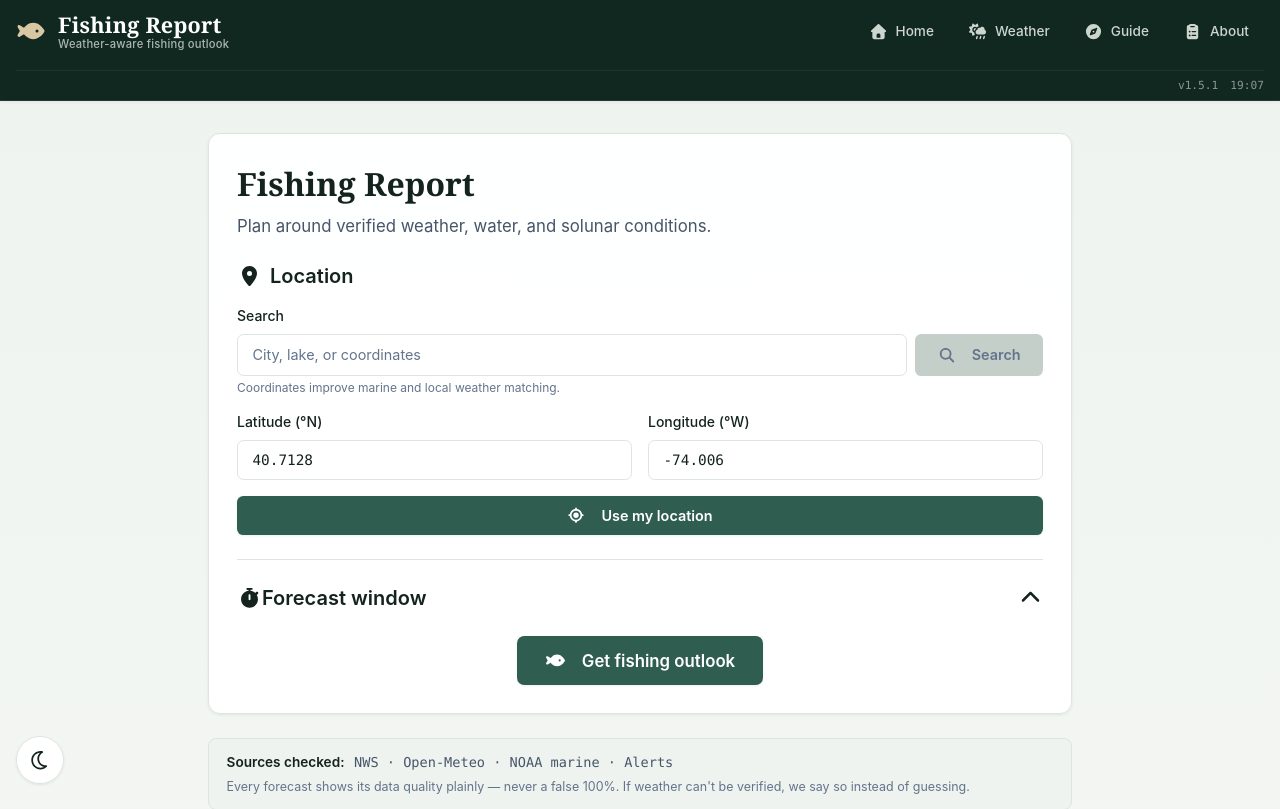
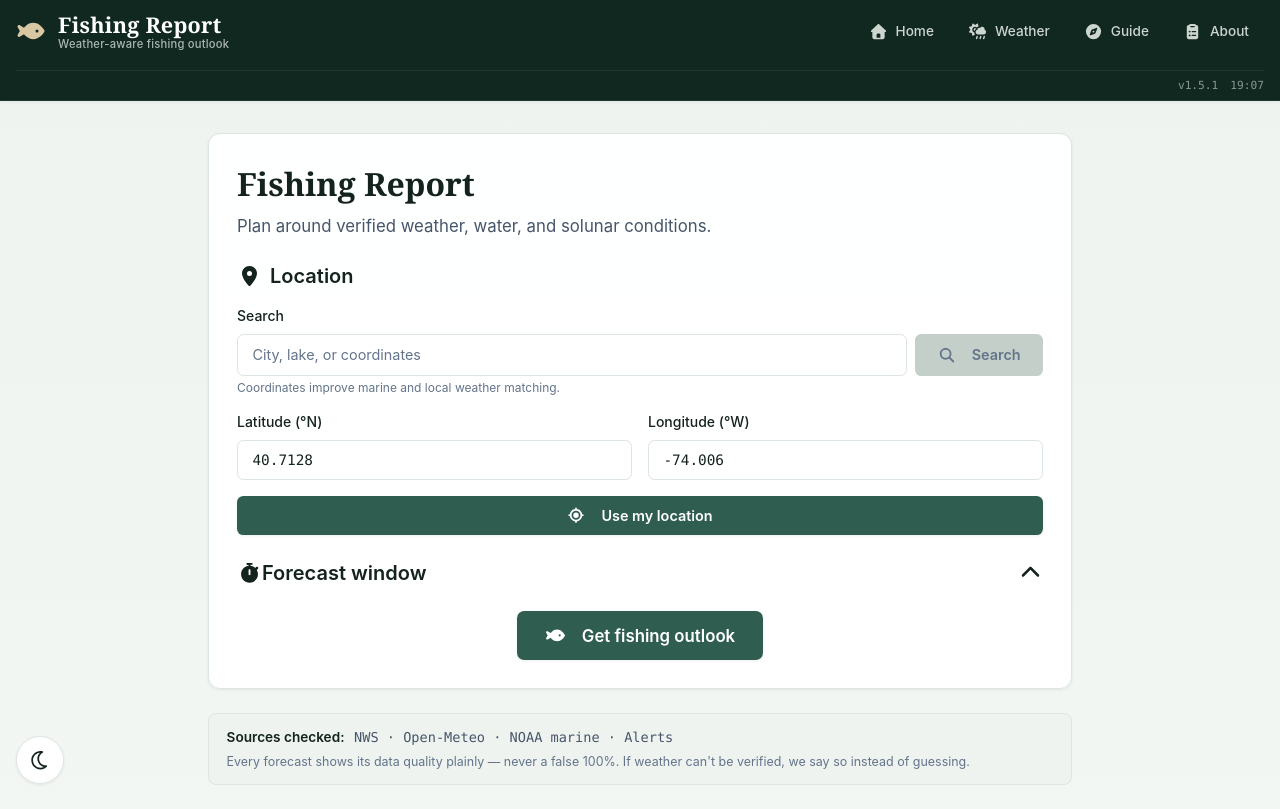
Before and after one commit to jsldvr/fishing-report, a React (Vite) app: page /#/ in a window 1280 px wide. Shown: the top 809 px of the page. Built offline with nearby package versions, Linux system fonts and the light colour scheme.

Commit message:
Address PR review feedback

```diff
--- a/src/index.css
+++ b/src/index.css
@@ -1718,15 +1718,17 @@ input[type="range"]::-webkit-slider-thumb:hover {
 
 /* Animations */
 .animate-slide-in {
-  animation: fadeIn 0.3s ease-out;
-}
-
-@keyframes fadeIn {
+  animation: slideIn 0.3s ease-out;
+}
+
+@keyframes slideIn {
   from {
     opacity: 0;
+    transform: translateY(0.5rem);
   }
   to {
     opacity: 1;
+    transform: translateY(0);
   }
 }
 
@@ -1863,9 +1865,11 @@ input[type="range"]::-webkit-slider-thumb:hover {
 /* Location + forecast window live inside one hero card; a single divider
    separates them instead of each nesting its own bordered card. The grid's
    own gap provides base spacing -- this only adds the dividing line. */
-.hero-panel__section + .hero-panel__section {
-  padding-top: 1.5rem;
-  border-top: 1px solid var(--border-primary);
+@media (max-width: 1023px) {
+  .hero-panel__section + .hero-panel__section {
+    padding-top: 1.5rem;
+    border-top: 1px solid var(--border-primary);
+  }
 }
 
 .trust-strip {
--- a/src/pages/Home.tsx
+++ b/src/pages/Home.tsx
@@ -235,6 +235,7 @@ export default function Home() {
         <div className="text-center">
           <button
             className="btn btn-primary btn-lg"
+            id="generate-forecast-button"
             onClick={handleGenerateForecast}
             disabled={!isValid}
           >
```
